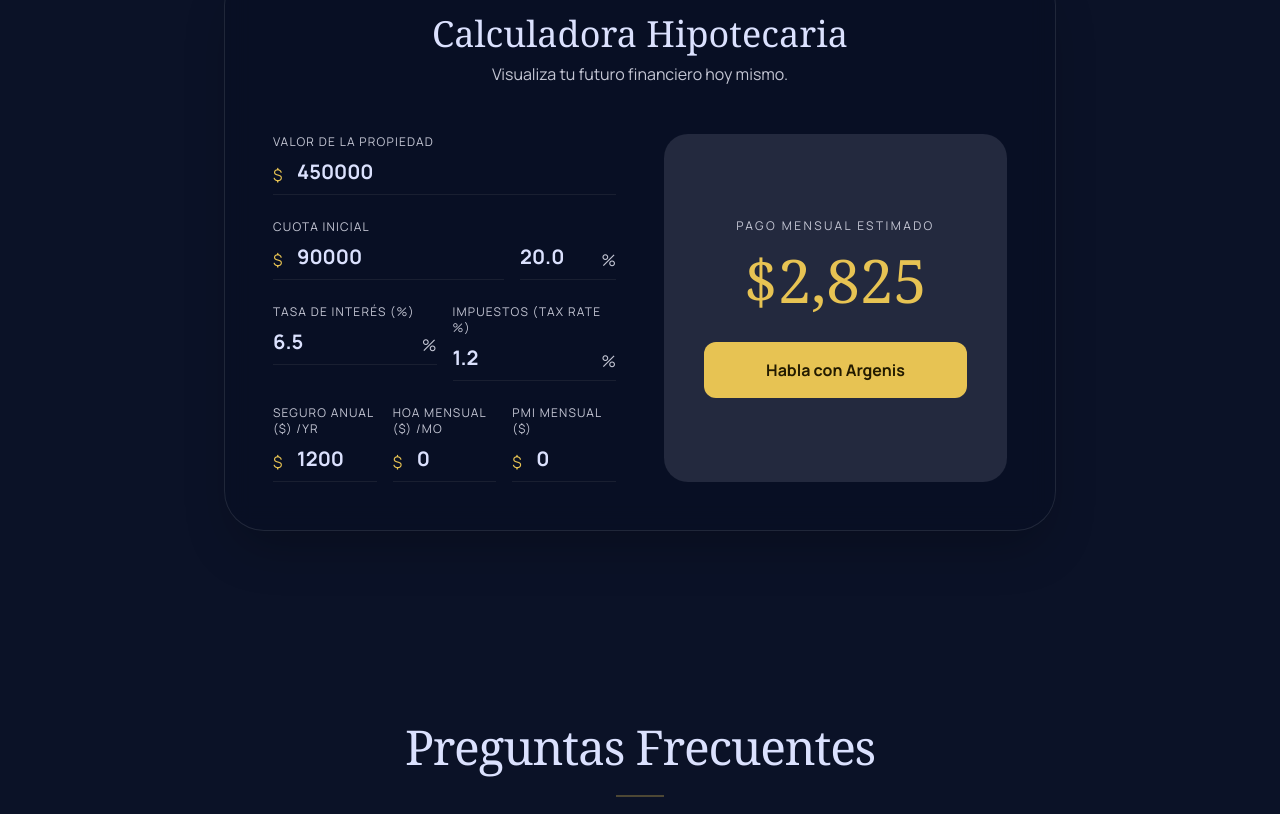
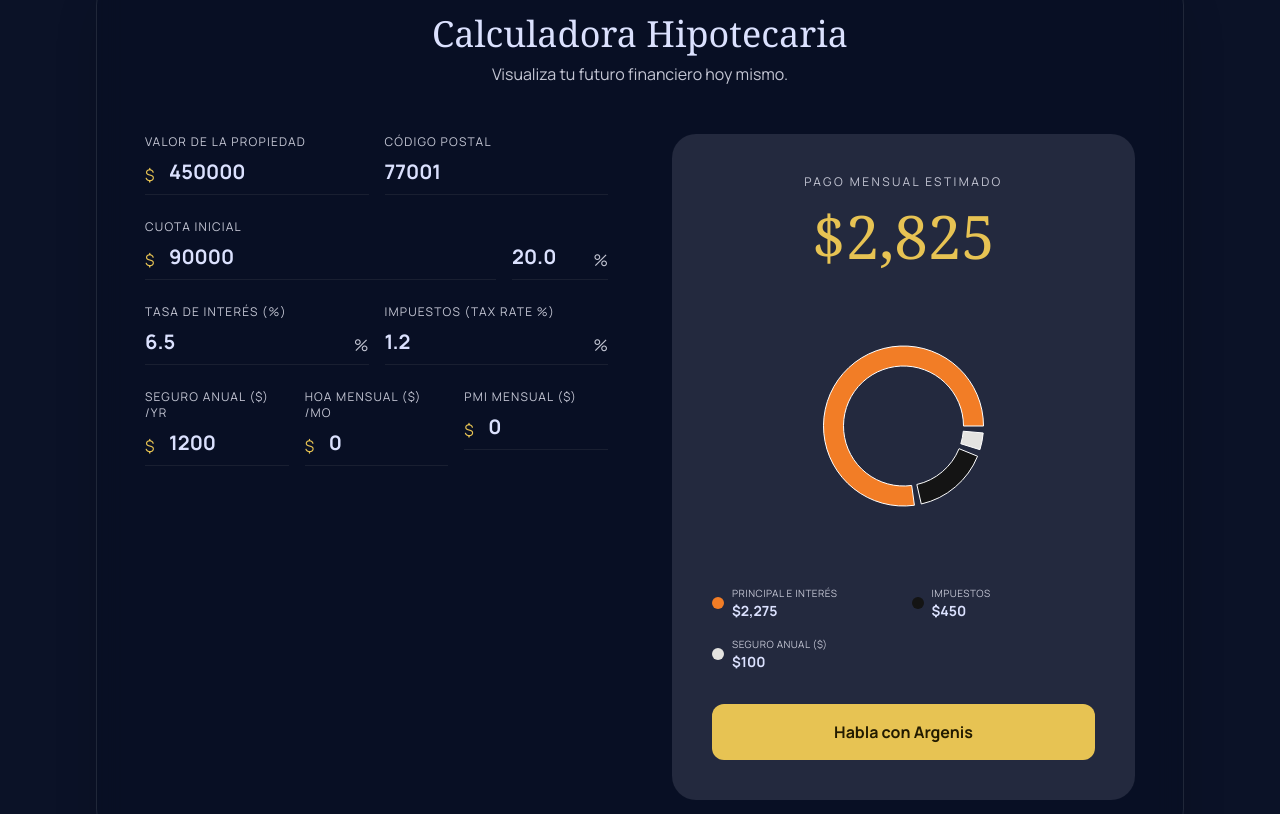
Before and after one commit to michellesalcedovallenilla-ai/azeta-homes, a React (Vite) app: page / in a window 1280 px wide. Shown: the part 4143-4957 px from the top of the page. Built offline with nearby package versions, Linux system fonts and the light colour scheme.

Commit message:
feat: Integrate Recharts for data visualization
Introduces the Recharts library to enable dynamic data charting. Updates dependencies and makes minor adjustments to text element sizing in the main App component.

```diff
--- a/package.json
+++ b/package.json
@@ -23,6 +23,7 @@
     "react": "^19.0.0",
     "react-calendly": "^4.4.0",
     "react-dom": "^19.0.0",
+    "recharts": "^3.8.0",
     "tailwind-merge": "^3.5.0",
     "vite": "^6.2.0"
   },
--- a/src/App.tsx
+++ b/src/App.tsx
@@ -9,6 +9,7 @@ import {
 import { cn } from './lib/utils';
 import { translations, Language } from './constants/translations';
 import { PopupModal } from 'react-calendly';
+import { PieChart, Pie, Cell, ResponsiveContainer, Tooltip } from 'recharts';
 
 // --- Hooks ---
 const useIsMobile = () => {
@@ -278,7 +279,7 @@ const Hero = ({ lang, onOpenCalendly }: { lang: Language, onOpenCalendly: () =>
           initial={{ opacity: 0 }}
           animate={{ opacity: 1 }}
           transition={{ duration: 1.5, delay: 0.2, ease: "easeOut" }}
-          className="font-headline text-[2.25rem] leading-[1.1] sm:text-5xl lg:text-6xl text-on-surface tracking-tight max-w-4xl text-balance"
+          className="font-headline text-3xl sm:text-4xl md:text-5xl lg:text-6xl text-on-surface leading-[1.1] tracking-tight max-w-4xl text-balance"
         >
           {t.title}
         </motion.h1>
@@ -350,24 +351,20 @@ const Services = ({ lang }: { lang: Language }) => {
         className="text-center mb-16"
       >
         <span className="text-tertiary font-label uppercase tracking-[0.3em] text-sm">{t.badge}</span>
-        <h2 className="font-headline text-3xl md:text-4xl lg:text-5xl mt-4 text-on-surface text-balance">{t.title}</h2>
+        <h2 className="font-headline text-2xl md:text-4xl lg:text-5xl mt-4 text-on-surface text-balance">{t.title}</h2>
       </motion.div>
       <div className="grid grid-cols-1 md:grid-cols-2 lg:grid-cols-3 gap-6 md:gap-8">
         {t.items.map((item, idx) => {
           const Icon = icons[idx] || Home;
           return (
-            <motion.div
+            <div
               key={idx}
-              initial={{ opacity: 0 }}
-              whileInView={{ opacity: 1 }}
-              viewport={{ once: true }}
-              transition={{ duration: 1.2, delay: idx * 0.15, ease: "easeOut" }}
-              className="bg-surface-container-low/80 backdrop-blur-sm p-6 md:p-10 rounded-3xl group hover:bg-surface-container-high transition-all duration-1000 border border-outline-variant/5"
+              className="bg-surface-container-low/80 backdrop-blur-sm p-6 md:p-10 rounded-3xl group border border-outline-variant/5"
             >
-              <Icon className="w-10 h-10 text-tertiary mb-6 transition-transform duration-1000" />
+              <Icon className="w-10 h-10 text-tertiary mb-6" />
               <h3 className="text-xl font-bold mb-4 text-on-surface">{item.title}</h3>
               <p className="text-on-surface-variant leading-relaxed">{item.desc}</p>
-            </motion.div>
+            </div>
           );
         })}
       </div>
@@ -584,7 +581,7 @@ const About = ({ lang, onOpenCalendly }: { lang: Language, onOpenCalendly: () =>
           className="space-y-8"
         >
           <span className="text-tertiary font-label uppercase tracking-[0.3em] text-sm">{t.badge}</span>
-          <h2 className="font-headline text-4xl md:text-5xl leading-tight text-on-surface text-balance">{t.title}</h2>
+          <h2 className="font-headline text-3xl md:text-4xl lg:text-5xl leading-tight text-on-surface text-balance">{t.title}</h2>
           <p className="text-on-surface-variant text-lg leading-relaxed">{t.desc}</p>
           <div className="space-y-4">
             {t.points.map((p, i) => (
@@ -615,6 +612,7 @@ const MortgageCalculator = ({ lang, onOpenCalendly }: { lang: Language, onOpenCa
   const [insurance, setInsurance] = useState(1200);
   const [hoa, setHoa] = useState(0);
   const [pmi, setPmi] = useState(0);
+  const [zipCode, setZipCode] = useState("77001");
 
   const principalAndInterest = ((value - down) * (rate / 100 / 12)) / (1 - Math.pow(1 + rate / 100 / 12, -360));
   const monthlyTax = (value * (taxRate / 100)) / 12;
@@ -631,9 +629,17 @@ const MortgageCalculator = ({ lang, onOpenCalendly }: { lang: Language, onOpenCa
     setDown((value * pct) / 100);
   };
 
+  const data = [
+    { name: t.principalAndInterest || 'Principal & Interest', value: principalAndInterest, color: '#F27D26' },
+    { name: t.propertyTax || 'Property Taxes', value: monthlyTax, color: '#141414' },
+    { name: t.insurance || 'Home Insurance', value: monthlyInsurance, color: '#E4E3E0' },
+    { name: t.hoa || 'HOA', value: monthlyHoa, color: '#8E9299' },
+    { name: t.pmi || 'PMI', value: monthlyPmi, color: '#A0A0A0' },
+  ].filter(item => item.value > 0);
+
   return (
     <section id="calculator" className="py-16 md:py-24 bg-transparent relative z-10">
-      <div className="max-w-4xl mx-auto px-4 md:px-8">
+      <div className="max-w-6xl mx-auto px-4 md:px-8">
         <motion.div
           initial={{ opacity: 0 }}
           whileInView={{ opacity: 1 }}
@@ -642,11 +648,12 @@ const MortgageCalculator = ({ lang, onOpenCalendly }: { lang: Language, onOpenCa
           className="bg-surface-container-lowest/40 backdrop-blur-md p-6 md:p-12 rounded-3xl md:rounded-[2.5rem] border border-white/10 shadow-2xl"
         >
           <div className="text-center mb-12">
-            <h2 className="font-headline text-3xl md:text-4xl mb-2 text-on-surface">{t.title}</h2>
+            <h2 className="font-headline text-2xl md:text-4xl mb-2 text-on-surface">{t.title}</h2>
             <p className="text-on-surface-variant">{t.subtitle}</p>
           </div>
-          <div className="grid grid-cols-1 md:grid-cols-2 gap-8 md:gap-12">
+          <div className="grid grid-cols-1 lg:grid-cols-2 gap-8 lg:gap-16">
             <div className="space-y-6">
+              <div className="grid grid-cols-1 md:grid-cols-2 gap-4">
                 <div>
                   <label className="block text-xs font-label uppercase tracking-widest text-on-surface-variant mb-2">{t.propertyValue}</label>
                   <div className="relative">
@@ -657,6 +664,19 @@ const MortgageCalculator = ({ lang, onOpenCalendly }: { lang: Language, onOpenCa
                       onChange={(e) => setValue(Number(e.target.value))}
                       className="w-full bg-transparent border-0 border-b border-outline-variant/30 focus:border-tertiary focus:ring-0 pl-6 pb-2 text-xl font-bold"
                     />
+                  </div>
+                </div>
+                <div>
+                  <label className="block text-xs font-label uppercase tracking-widest text-on-surface-variant mb-2">{t.zipCode}</label>
+                  <div className="relative">
+                    <input
+                      type="text"
+                      value={zipCode}
+                      onChange={(e) => setZipCode(e.target.value)}
+                      className="w-full bg-transparent border-0 border-b border-outline-variant/30 focus:border-tertiary focus:ring-0 pb-2 text-xl font-bold"
+                      placeholder="e.g. 77001"
+                    />
+                  </div>
                 </div>
               </div>
               <div>
@@ -752,6 +772,43 @@ const MortgageCalculator = ({ lang, onOpenCalendly }: { lang: Language, onOpenCa
             <div className="bg-surface-container-high rounded-3xl p-6 md:p-10 flex flex-col justify-center items-center text-center">
               <p className="text-xs font-label uppercase tracking-[0.2em] text-on-surface-variant mb-4">{t.monthlyPayment}</p>
               <p className="text-4xl md:text-6xl font-headline text-tertiary mb-8">${monthly.toLocaleString()}</p>
+
+              <div className="w-full h-64 mb-8">
+                <ResponsiveContainer width="100%" height="100%">
+                  <PieChart>
+                    <Pie
+                      data={data}
+                      cx="50%"
+                      cy="50%"
+                      innerRadius={60}
+                      outerRadius={80}
+                      paddingAngle={5}
+                      dataKey="value"
+                    >
+                      {data.map((entry, index) => (
+                        <Cell key={`cell-${index}`} fill={entry.color} />
+                      ))}
+                    </Pie>
+                    <Tooltip
+                      formatter={(value: number) => `$${Math.round(value).toLocaleString()}`}
+                      contentStyle={{ borderRadius: '12px', border: 'none', boxShadow: '0 10px 30px rgba(0,0,0,0.1)' }}
+                    />
+                  </PieChart>
+                </ResponsiveContainer>
+              </div>
+
+              <div className="w-full grid grid-cols-2 gap-4 mb-8 text-left">
+                {data.map((item, idx) => (
+                  <div key={idx} className="flex items-center gap-2">
+                    <div className="w-3 h-3 rounded-full" style={{ backgroundColor: item.color }} />
+                    <div className="flex flex-col">
+                      <span className="text-[10px] uppercase tracking-wider text-on-surface-variant">{item.name}</span>
+                      <span className="text-sm font-bold">${Math.round(item.value).toLocaleString()}</span>
+                    </div>
+                  </div>
+                ))}
+              </div>
+
               <button
                 onClick={onOpenCalendly}
                 className="w-full bg-tertiary text-on-tertiary-fixed font-bold py-3 md:py-4 rounded-xl hover:bg-tertiary/90 hover:scale-[1.02] transition-all duration-1000 text-sm md:text-base"
@@ -896,7 +953,7 @@ export default function App() {
           <div className="absolute -top-24 -left-24 w-96 h-96 bg-primary/10 rounded-full blur-[100px]" />
           <div className="absolute -bottom-24 -right-24 w-96 h-96 bg-tertiary/10 rounded-full blur-[100px]" />
           <div className="relative z-10 max-w-3xl mx-auto space-y-8 md:space-y-10">
-            <h2 className="font-headline text-3xl md:text-5xl lg:text-6xl text-on-surface text-balance">
+            <h2 className="font-headline text-3xl md:text-4xl lg:text-5xl text-on-surface text-balance">
               {lang === 'es' ? '¿Estás listo para dar el siguiente paso?' : 'Are you ready to take the next step?'}
             </h2>
             <p className="text-on-surface-variant text-lg md:text-xl">
--- a/src/constants/translations.ts
+++ b/src/constants/translations.ts
@@ -39,6 +39,10 @@ export interface Translation {
     taxRate: string;
     insurance: string;
     hoa: string;
+    pmi: string;
+    zipCode: string;
+    principalAndInterest?: string;
+    propertyTax?: string;
     monthlyPayment: string;
     cta: string;
   };
@@ -106,6 +110,9 @@ export const translations: Record<Language, Translation> = {
       insurance: "Seguro Anual ($)",
       hoa: "HOA Mensual ($)",
       pmi: "PMI Mensual ($)",
+      zipCode: "Código Postal",
+      principalAndInterest: "Principal e Interés",
+      propertyTax: "Impuestos",
       monthlyPayment: "Pago Mensual Estimado",
       cta: "Habla con Argenis"
     },
@@ -174,6 +181,9 @@ export const translations: Record<Language, Translation> = {
       insurance: "Annual Insurance ($)",
       hoa: "Monthly HOA ($)",
       pmi: "Monthly PMI ($)",
+      zipCode: "Zip Code",
+      principalAndInterest: "Principal & Interest",
+      propertyTax: "Property Taxes",
       monthlyPayment: "Estimated Monthly Payment",
       cta: "Talk to Argenis"
     },
```
Also changed, not shown: 1 other file (tests, documents, lock files or other folders). Lines whose indentation alone changed are shown as unchanged.
